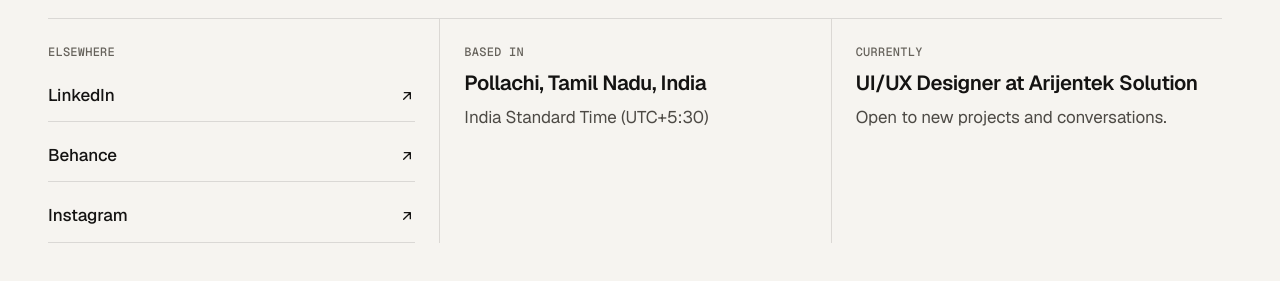
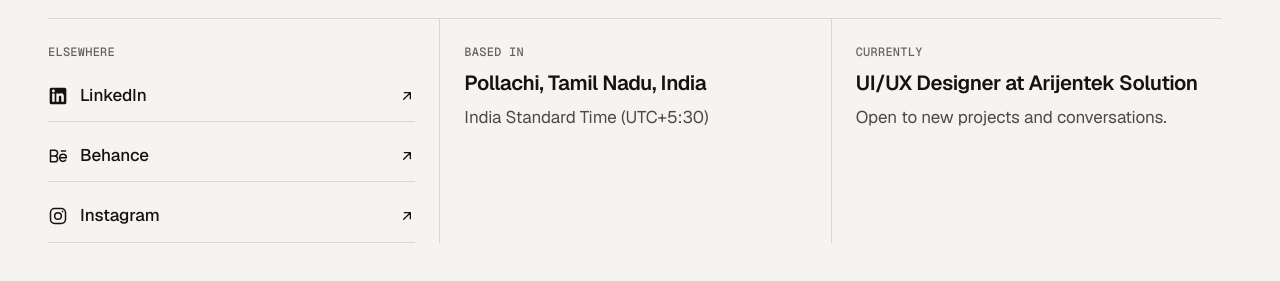
Before and after one commit to Vishnu-MK-Design/portfolio, a plain HTML site: page contact.html in a window 1280 px wide. Shown: the part 805-1086 px from the top of the page. Drawn offline with nearby package versions, Linux system fonts and the light colour scheme; animation ran at ten frames a second.

Commit message:
Add social platform icons to contact page links

```diff
--- a/contact.html
+++ b/contact.html
@@ -32,6 +32,11 @@ setTimeout(function(){if(!window.__motionReady)d.classList.remove('motion')},250
 <link rel="preconnect" href="https://fonts.gstatic.com" crossorigin />
 <link rel="stylesheet" href="https://fonts.googleapis.com/css2?family=Geist:wght@400;500;600;700;800&amp;family=Geist+Mono:wght@500&amp;display=swap" />
 <link rel="stylesheet" href="styles.css?v=93" />
+<style>
+.channel__label { display: inline-flex; align-items: center; gap: 12px; }
+.channel .channel__icon { width: 20px; height: 20px; flex-shrink: 0; }
+.channel:hover .channel__icon { transform: none; }
+</style>
 </head>
 <body id="top">
 <div class="loader" aria-hidden="true">
@@ -97,9 +102,9 @@ setTimeout(whenLoaded,MIN+200);setTimeout(finish,6500)})();
     <div class="contact-grid" data-stagger="90">
       <div data-reveal>
         <span class="label">Elsewhere</span>
-        <a class="channel" href="https://www.linkedin.com/in/vishnu-mk-a056a72b9/" target="_blank" rel="noopener">LinkedIn <svg viewBox="0 0 24 24" fill="none" stroke="currentColor" stroke-width="2" stroke-linecap="round" stroke-linejoin="round" aria-hidden="true"><path d="M7 17L17 7M8 7h9v9"/></svg></a>
-        <a class="channel" href="https://www.behance.net/vishnu_mk" target="_blank" rel="noopener">Behance <svg viewBox="0 0 24 24" fill="none" stroke="currentColor" stroke-width="2" stroke-linecap="round" stroke-linejoin="round" aria-hidden="true"><path d="M7 17L17 7M8 7h9v9"/></svg></a>
-        <a class="channel" href="https://www.instagram.com/vishmk_design/" target="_blank" rel="noopener">Instagram <svg viewBox="0 0 24 24" fill="none" stroke="currentColor" stroke-width="2" stroke-linecap="round" stroke-linejoin="round" aria-hidden="true"><path d="M7 17L17 7M8 7h9v9"/></svg></a>
+        <a class="channel" href="https://www.linkedin.com/in/vishnu-mk-a056a72b9/" target="_blank" rel="noopener"><span class="channel__label"><svg class="channel__icon" viewBox="0 0 24 24" fill="currentColor" aria-hidden="true"><path d="M20 2H4a2 2 0 0 0-2 2v16a2 2 0 0 0 2 2h16a2 2 0 0 0 2-2V4a2 2 0 0 0-2-2ZM8 19H5V9h3ZM6.5 7.7a1.7 1.7 0 1 1 0-3.4 1.7 1.7 0 0 1 0 3.4ZM19 19h-3v-5.3c0-1.3-.5-2-1.5-2s-1.5.7-1.5 2V19h-3V9h3v1.3c.5-.9 1.5-1.5 2.8-1.5 2.2 0 3.2 1.4 3.2 4.1Z"/></svg><span>LinkedIn</span></span> <svg viewBox="0 0 24 24" fill="none" stroke="currentColor" stroke-width="2" stroke-linecap="round" stroke-linejoin="round" aria-hidden="true"><path d="M7 17L17 7M8 7h9v9"/></svg></a>
+        <a class="channel" href="https://www.behance.net/vishnu_mk" target="_blank" rel="noopener"><span class="channel__label"><svg class="channel__icon" viewBox="0 0 24 24" fill="none" stroke="currentColor" stroke-width="1.8" stroke-linecap="round" stroke-linejoin="round" aria-hidden="true"><path d="M3 5h5a3.5 3.5 0 0 1 0 7H3Zm0 7h5a3.5 3.5 0 0 1 0 7H3ZM16 6h5M15 14h7a4 4 0 0 0-8 0v1a4 4 0 0 0 7 2"/></svg><span>Behance</span></span> <svg viewBox="0 0 24 24" fill="none" stroke="currentColor" stroke-width="2" stroke-linecap="round" stroke-linejoin="round" aria-hidden="true"><path d="M7 17L17 7M8 7h9v9"/></svg></a>
+        <a class="channel" href="https://www.instagram.com/vishmk_design/" target="_blank" rel="noopener"><span class="channel__label"><svg class="channel__icon" viewBox="0 0 24 24" fill="none" stroke="currentColor" stroke-width="1.8" stroke-linecap="round" stroke-linejoin="round" aria-hidden="true"><rect x="3" y="3" width="18" height="18" rx="5"/><circle cx="12" cy="12" r="4"/><circle cx="17.5" cy="6.5" r="1" fill="currentColor" stroke="none"/></svg><span>Instagram</span></span> <svg viewBox="0 0 24 24" fill="none" stroke="currentColor" stroke-width="2" stroke-linecap="round" stroke-linejoin="round" aria-hidden="true"><path d="M7 17L17 7M8 7h9v9"/></svg></a>
       </div>
       <div data-reveal>
         <span class="label">Based in</span>
```
